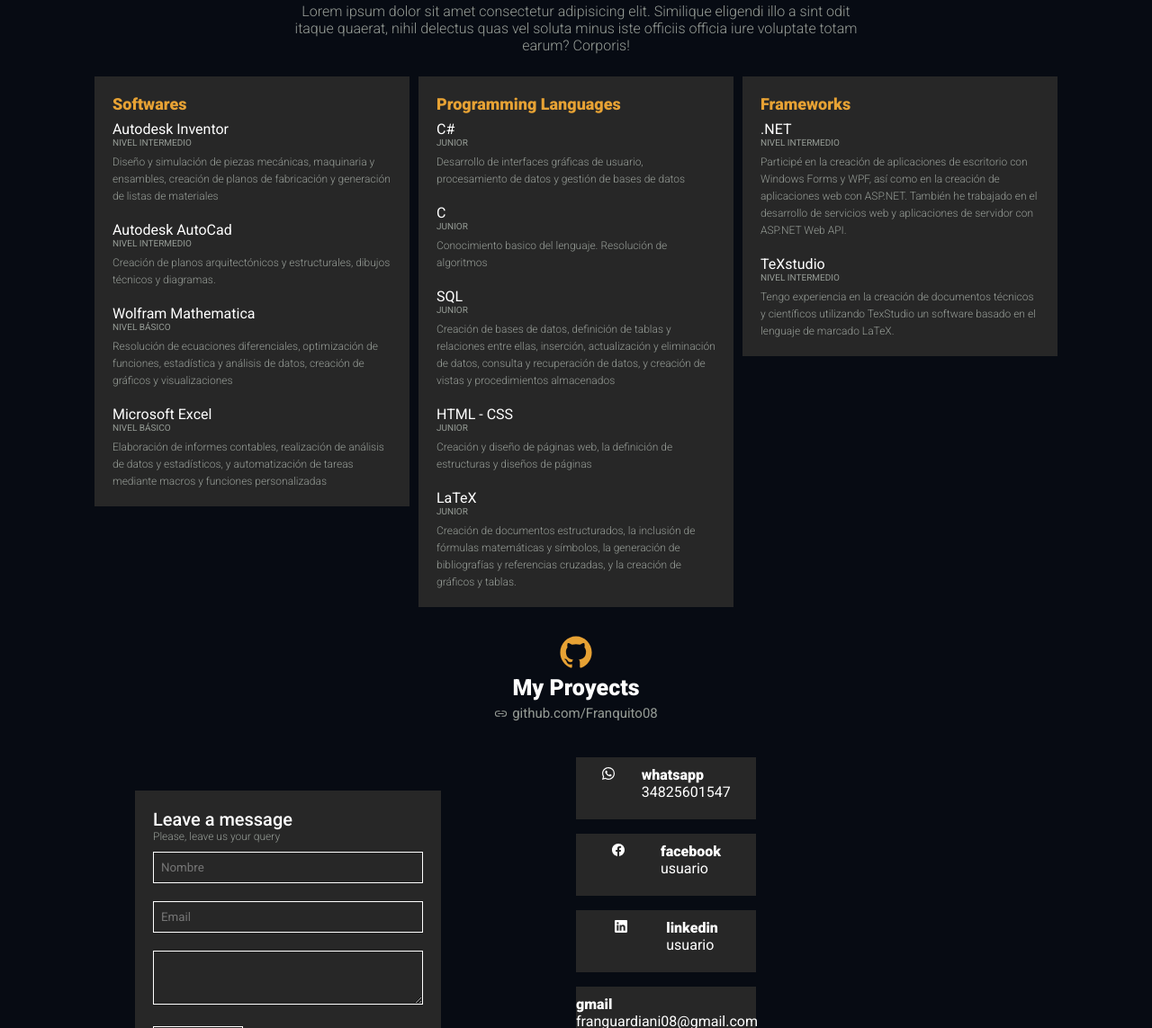
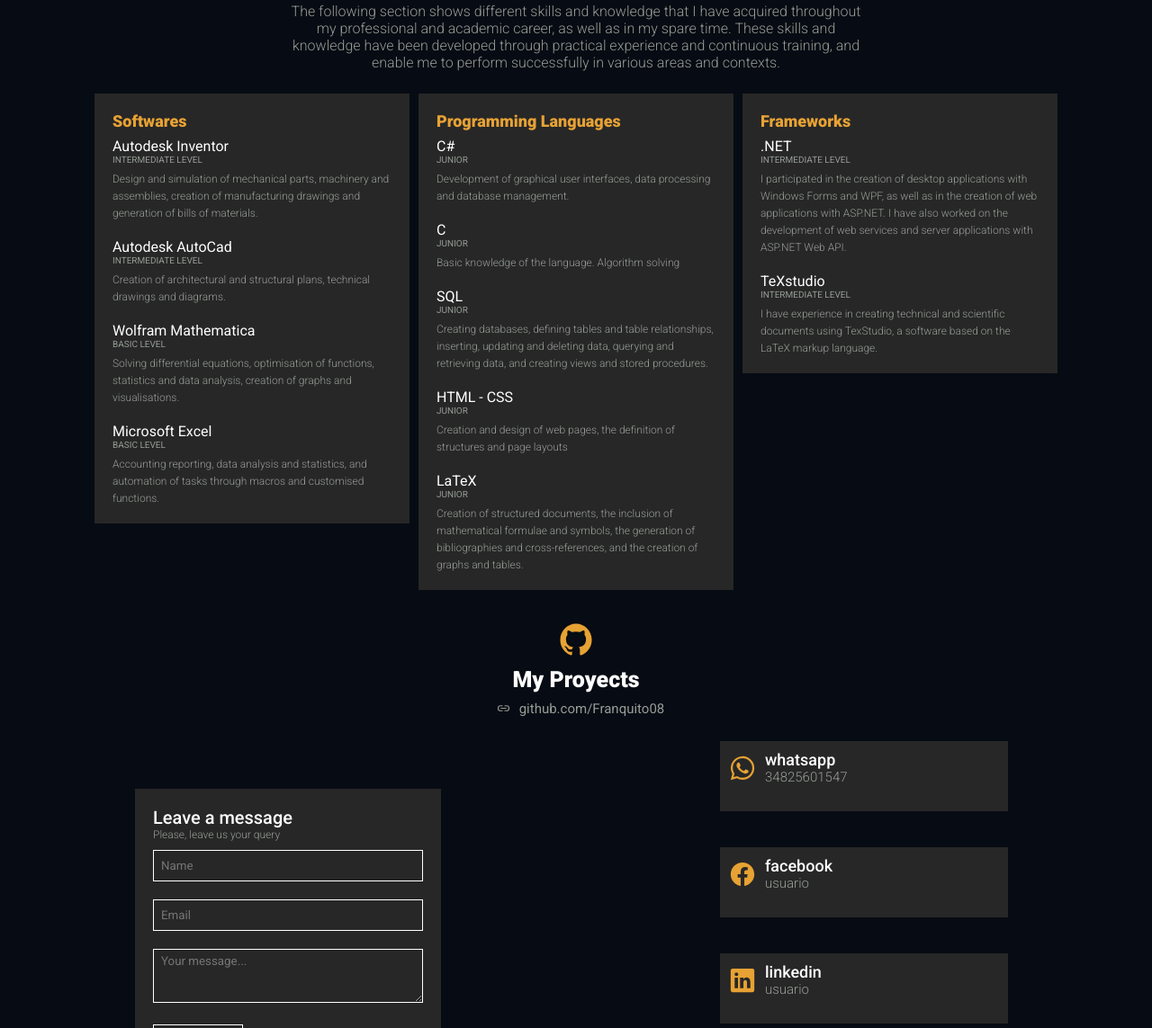
Before and after one commit to Daiana404/Portafolio-Franco-Guardiani, a plain HTML site: page index.html in a window 1280 px wide. Shown: the part 1657-2800 px from the top of the page at 90% size. Drawn offline with nearby package versions, Linux system fonts and the light colour scheme.

Commit message:
version demo

```diff
--- a/index.html
+++ b/index.html
@@ -13,24 +13,24 @@
     <header>
         <nav>
             <ul>
-                <li><a href="#">Home</a></li>
-                <li><a href="#">About</a></li>
-                <li><a href="#">Skills</a></li>
-                <li><a href="#">contact</a></li>
+                <li><a href="#hero">Home</a></li>
+                <li><a href="#about">About</a></li>
+                <li><a href="#skills">Skills</a></li>
+                <li><a href="#contact">contact</a></li>
             </ul>
         </nav>
     </header>
 
     <main>
 
-        <section class="hero">
+        <section class="hero" id="hero">
             <div class="presentacion">
                 <h1>i'm <span>Franco Guardiani</span></h1>
-                <h3>Desarrollador de software de ingeniería Lorem ipsum dolor, sit amet consectetur adipisicing elit.
+                <h3>software developer applied to engineering
                 </h3>
                 <div class="hero-buttons">
-                    <a href="#contact" class="selected">Contratarme</a>
-                    <a href="cv-franco-guardiani.pdf" download="CV Franco Guardiani 2023">Mi CV</a>
+                    <a href="#contact" class="selected">contract me</a>
+                    <a href="cv-franco-guardiani.pdf" download="CV Franco Guardiani 2023">My CV</a>
                 </div>
             </div>
             <div class="imagen">
@@ -39,15 +39,12 @@
             </div>
         </section>
 
-        <section class="about">
+        <section class="about" id="about">
             <div class="about-logo">aca un loguito lo hacemos flex para que aparezcan uno al lado del otro</div>
             <div class="about-information">
                 <h2>about me</h2>
                 <p>
-                    Tengo 23 años, soy un estudiante con entusiasmo de seguir especializando en el desarrollo de
-                    software ingenieril.
-                    Me considero fan/amante de la música en general. Habitualtmente todo la guitarra como forma de
-                    terapia(?)
+                    I am 23 years old, a student with enthusiasm to further specialise in engineering software development. I consider myself a fan/lover of music in general. I usually play guitar as a form of therapy.
                 </p>
                 <ul class="about-information-list">
                     <li>Name <a href="#">Franco Guardiani</a></li>
@@ -60,41 +57,35 @@
             </div>
         </section>
 
-        <section class="skills">
+        <section class="skills" id="skills">
 
             <h2>
                 Skills
             </h2>
-            <p>Lorem ipsum dolor sit amet consectetur adipisicing elit. Similique eligendi illo a sint odit itaque
-                quaerat, nihil delectus quas vel soluta minus iste officiis officia iure voluptate totam earum?
-                Corporis!</p>
+            <p>The following section shows different skills and knowledge that I have acquired throughout my professional and academic career, as well as in my spare time. These skills and knowledge have been developed through practical experience and continuous training, and enable me to perform successfully in various areas and contexts.</p>
             <ul class="skills-information-list">
                 <li class="skill-li">
                     <h4>Softwares</h4>
                     <ul>
                         <li class="skill-particular">
                             <h5>Autodesk Inventor</h5>
-                            <p class="level">nivel intermedio</p>
-                            <p class="description">Diseño y simulación de piezas mecánicas, maquinaria y ensambles,
-                                creación de planos de fabricación y generación de listas de materiales</p>
+                            <p class="level">intermediate level</p>
+                            <p class="description">Design and simulation of mechanical parts, machinery and assemblies, creation of manufacturing drawings and generation of bills of materials.</p>
                         </li>
                         <li class="skill-particular">
                             <h5>Autodesk AutoCad</h5>
-                            <p class="level">nivel intermedio</p>
-                            <p class="description">Creación de planos arquitectónicos y estructurales, dibujos técnicos
-                                y diagramas.</p>
+                            <p class="level">intermediate level</p>
+                            <p class="description">Creation of architectural and structural plans, technical drawings and diagrams.</p>
                         </li>
                         <li class="skill-particular">
                             <h5>Wolfram Mathematica</h5>
-                            <p class="level">nivel Básico</p>
-                            <p class="description">Resolución de ecuaciones diferenciales, optimización de funciones,
-                                estadística y análisis de datos, creación de gráficos y visualizaciones</p>
+                            <p class="level">basic level</p>
+                            <p class="description">Solving differential equations, optimisation of functions, statistics and data analysis, creation of graphs and visualisations.</p>
                         </li>
                         <li class="skill-particular">
                             <h5>Microsoft Excel</h5>
-                            <p class="level">nivel básico</p>
-                            <p class="description">Elaboración de informes contables, realización de análisis de datos y
-                                estadísticos, y automatización de tareas mediante macros y funciones personalizadas</p>
+                            <p class="level">basic level</p>
+                            <p class="description">Accounting reporting, data analysis and statistics, and automation of tasks through macros and customised functions.</p>
                         </li>
                     </ul>
                 </li>
@@ -104,31 +95,27 @@
                         <li class="skill-particular">
                             <h5>C#</h5>
                             <p class="level">Junior</p>
-                            <p class="description">Desarrollo de interfaces gráficas de usuario, procesamiento de datos
-                                y gestión de bases de datos</p>
+                            <p class="description">Development of graphical user interfaces, data processing and database management.</p>
                         </li>
                         <li class="skill-particular">
                             <h5>C</h5>
                             <p class="level">Junior</p>
-                            <p class="description">Conocimiento basico del lenguaje. Resolución de algoritmos</p>
+                            <p class="description">Basic knowledge of the language. Algorithm solving</p>
                         </li>
                         <li class="skill-particular">
                             <h5>SQL</h5>
                             <p class="level">Junior</p>
-                            <p class="description">Creación de bases de datos, definición de tablas y relaciones entre
-                                ellas, inserción, actualización y eliminación de datos, consulta y recuperación de
-                                datos, y creación de vistas y procedimientos almacenados</p>
+                            <p class="description">Creating databases, defining tables and table relationships, inserting, updating and deleting data, querying and retrieving data, and creating views and stored procedures.</p>
                         </li>
                         <li class="skill-particular">
                             <h5>HTML - CSS</h5>
                             <p class="level">Junior</p>
-                            <p class="description">Creación y diseño de páginas web, la definición de estructuras y
-                                diseños de páginas</p>
+                            <p class="description">Creation and design of web pages, the definition of structures and page layouts</p>
                         </li>
                         <li class="skill-particular">
                             <h5>LaTeX</h5>
                             <p class="level">Junior</p>
-                            <p class="description">Creación de documentos estructurados, la inclusión de fórmulas matemáticas y símbolos, la generación de bibliografías y referencias cruzadas, y la creación de gráficos y tablas.</p>
+                            <p class="description">Creation of structured documents, the inclusion of mathematical formulae and symbols, the generation of bibliographies and cross-references, and the creation of graphs and tables.</p>
                         </li>
                     </ul>
                 </li>
@@ -137,13 +124,13 @@
                     <ul>
                         <li class="skill-particular">
                             <h5>.NET</h5>
-                            <p class="level">nivel intermedio</p>
-                            <p class="description">Participé en la creación de aplicaciones de escritorio con Windows Forms y WPF, así como en la creación de aplicaciones web con ASP.NET. También he trabajado en el desarrollo de servicios web y aplicaciones de servidor con ASP.NET Web API.</p>
+                            <p class="level">intermediate level</p>
+                            <p class="description">I participated in the creation of desktop applications with Windows Forms and WPF, as well as in the creation of web applications with ASP.NET. I have also worked on the development of web services and server applications with ASP.NET Web API.</p>
                         </li>
                         <li class="skill-particular">
                             <h5>TeXstudio</h5>
-                            <p class="level">nivel intermedio</p>
-                            <p class="description">Tengo experiencia en la creación de documentos técnicos y científicos utilizando TexStudio un software basado en el lenguaje de marcado LaTeX.</p>
+                            <p class="level">intermediate level</p>
+                            <p class="description">I have experience in creating technical and scientific documents using TexStudio, a software based on the LaTeX markup language.</p>
                         </li>
                     </ul>
                 </li>
@@ -166,15 +153,15 @@
                     <p>Please, leave us your query</p>
                     <div>
                         <!-- <span>Name</span> -->
-                        <input type="name" id="name" placeholder="Nombre">
+                        <input type="name" id="name" placeholder="Name">
                     </div>
                     <div>
                         <!-- <span>Email</span> -->
                         <input type="text" id="email" placeholder="Email">
                     </div>
-                    <div><textarea name="user-message" id="msg"></textarea></div>
+                    <div><textarea name="user-message" id="msg" placeholder="Your message..."></textarea></div>
                     <div>
-                        <input type="button" value="Enviar" id="button-send" onclick="guardarDatos()" placeholder="Mensaje">
+                        <input type="button" value="Send" id="button-send" onclick="guardarDatos()" >
                     </div>
                 </form>
             </div>
--- a/style.css
+++ b/style.css
@@ -336,10 +336,16 @@ nav ul li a:hover {
     margin: 10px 0;
     width: 100%;
     height: 60px;
+    padding: 5px 8px;
 }
 
 #button-send{
     width: 100px;
+    transition: .5s;
+}
+
+#button-send:hover{
+    color: var(--clr-5);
 }
 
 .contact-socialmedia{
@@ -347,25 +353,49 @@ nav ul li a:hover {
     width: 50%;
     display: flex;
     flex-direction: column;
-    justify-content: space-between;
+    justify-content: center;
     align-content: center;
 
 }
 
 .contact-socialmedia ul{
     height: 100%;
+    display: flex;
+    flex-direction: column;
+    justify-content: space-between;
+    align-items: center;
 }
 .contact-socialmedia ul li{
     display: flex;
-    justify-content: space-evenly;
-    margin: 2.5% 0;
+    justify-content: left;
+    align-items: left;
+    /* margin: 2.5% 0; */
     background-color: var(--clr-6);
-    width: 200px;
-    height: 16%;
+    width: 50%;
+    height: 18%;
     padding: 10px 0 ;
 }
 
+.detail h4{
+    font-size: 18px;
+    font-weight: 500;
+}
 
+.detail p{
+    font-size: 15px;
+    font-weight: 300;
+    color: var(--clr-3);
+}
+
+ion-icon {
+    width: 30px;
+    height: 30px;
+    color: var(--clr-5);
+    padding: 5px;
+    margin: 0 5px;
+}
+
+/* +************************************************************************************** */
 footer{
     background-color: var(--clr-2);
     font-size: 12px;
```
